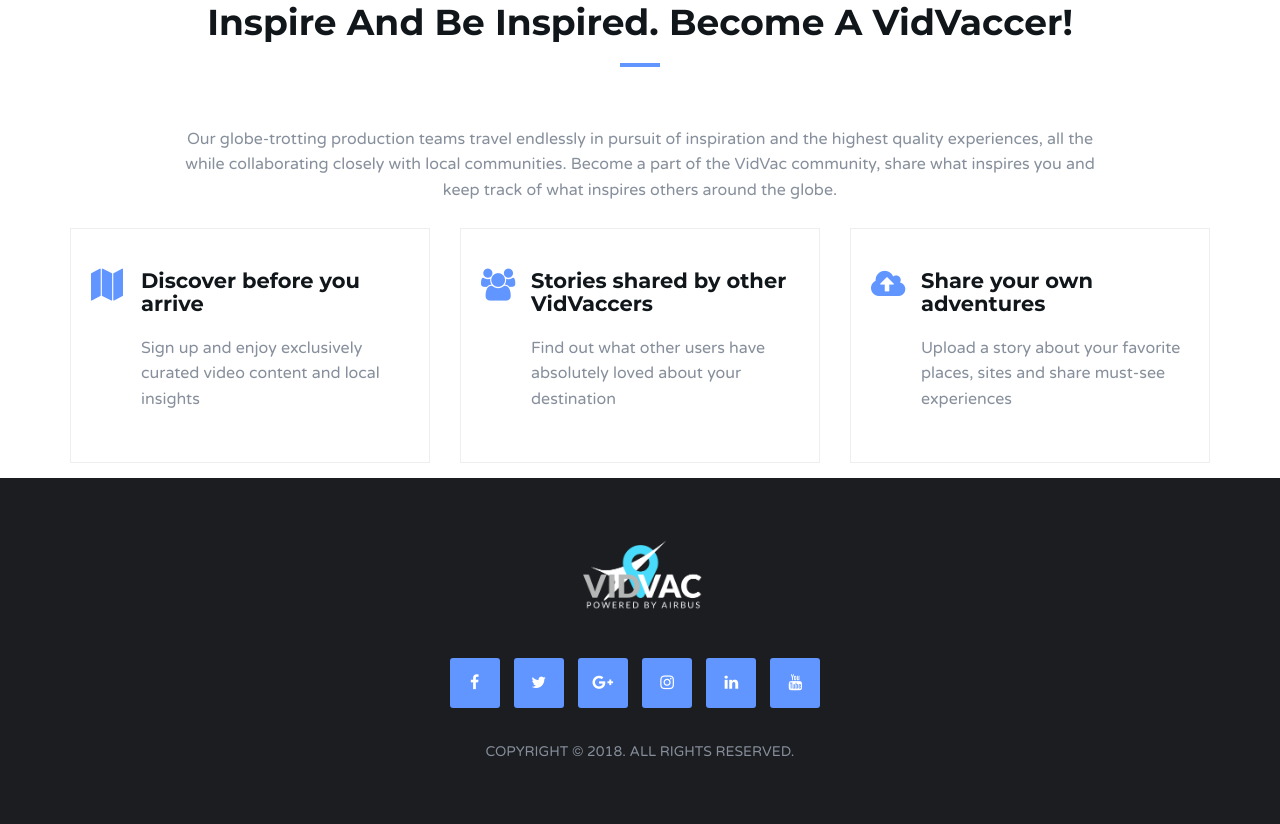
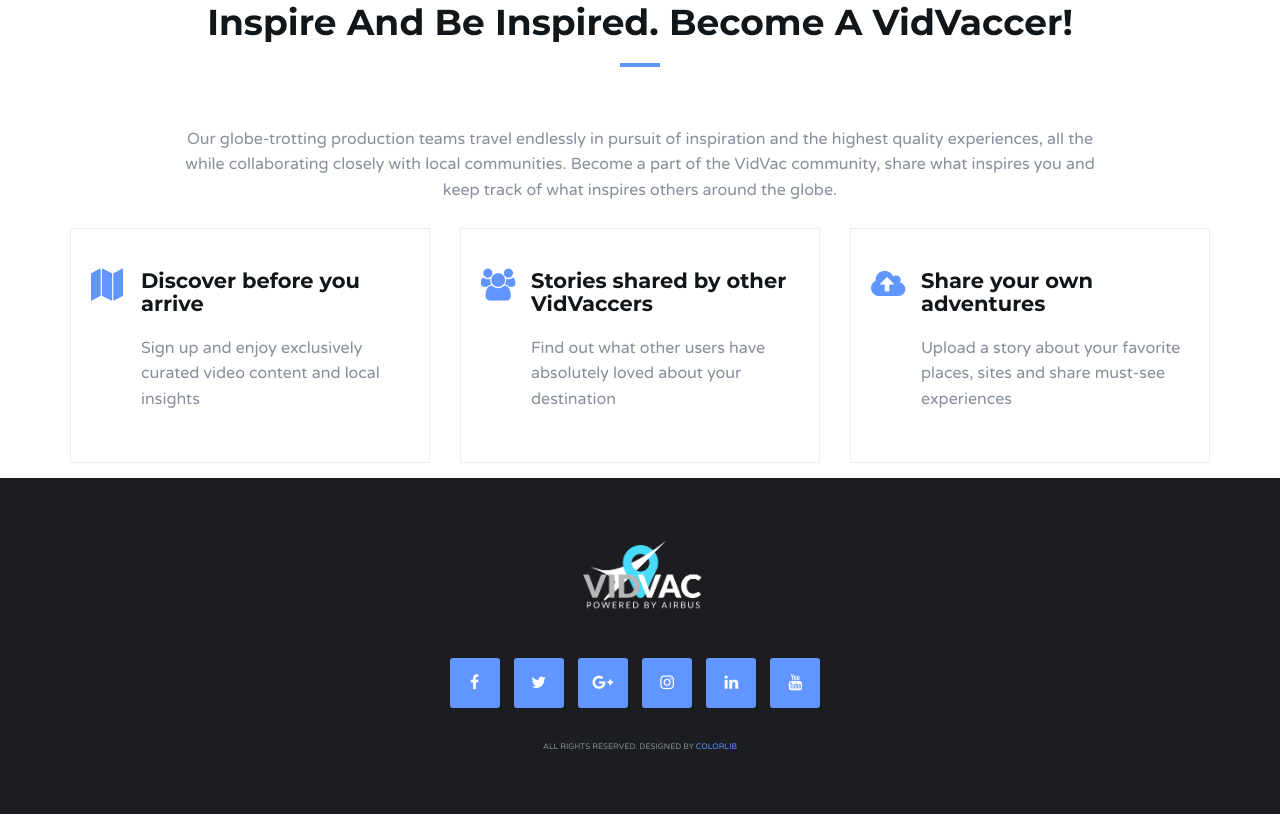
Before and after one commit to serge-m/ghp-test, a plain HTML site: page index.html in a window 1280 px wide. Shown: the part 877-1701 px from the top of the page. Drawn offline with Linux system fonts and the light colour scheme.

```diff
--- a/css/style.css
+++ b/css/style.css
@@ -1530,7 +1530,7 @@
 
 .footer-copyright p {
     text-align: center;
-    font-size: 14px;
+    font-size: 8px;
     text-transform: uppercase;
     margin: 0;
 }
--- a/index.html
+++ b/index.html
@@ -232,7 +232,7 @@
 					<!-- footer copyright -->
 					<div class="footer-copyright">
 						<small>
-							<p>Copyright © 2018. All Rights Reserved.</p>
+							<p>All Rights Reserved. Designed by <a href="https://colorlib.com" target="_blank">Colorlib</a></p>
                         </small>
 					</div>
 					<!-- /footer copyright -->
```
Also changed, not shown: survey.html (+1 -1 lines), video.html (+1 -1 lines), video_explorer.html (+1 -1 lines), video_foodie.html (+1 -1 lines).
